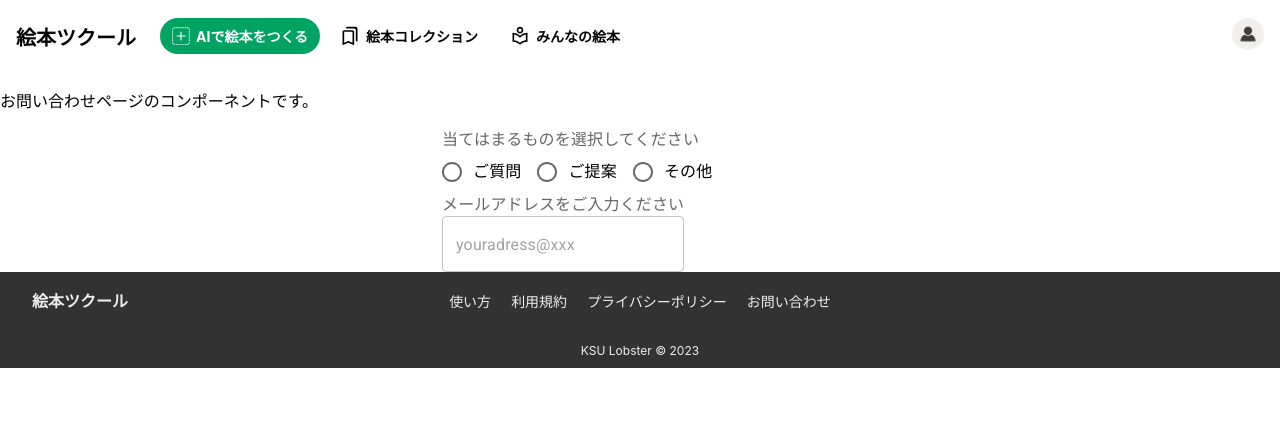
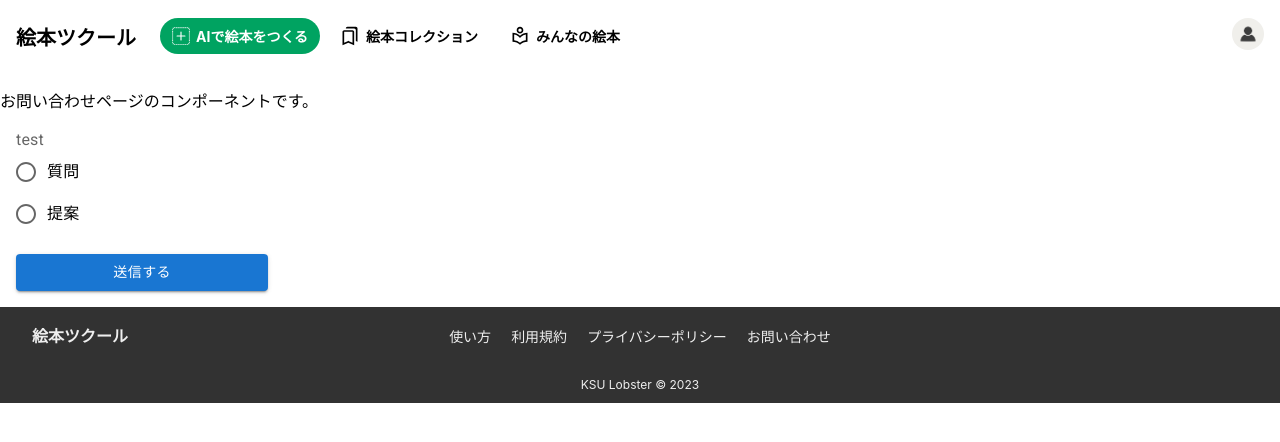
Before and after one commit to KsuLobster/hackathon_lobster, a React (Create React App) app: page /contact in a window 1280 px wide. Shown: the top 442 px of the page. Built offline with nearby package versions, Linux system fonts and the light colour scheme.

Commit message:
ラジオボタンをControllerで制御

```diff
--- a/src/pages/Contact.tsx
+++ b/src/pages/Contact.tsx
@@ -10,75 +10,150 @@ import {
   Radio,
   TextField,
   Button,
+  FormHelperText,
 } from '@mui/material'
 import { useForm, SubmitHandler, Controller } from 'react-hook-form'
 
+// 入力値の定義をする
+type Inputs = {
+  content: number
+  adress: string
+}
+
 function Contact() {
-  const [value, setValue] = useState('')
+  // useFormで必要な関数を取得し、デフォルト値を指定する
+  const { control, handleSubmit } = useForm<Inputs>({
+    defaultValues: {
+      content: -1,
+      adress: '',
+    },
+  })
 
-  const handleChange = (event: ChangeEvent<HTMLInputElement>) => {
-    setValue((event.target as HTMLInputElement).value)
+  // 検証ルールを指定する
+  const validationRules = {
+    content: {
+      validate: (value: number) => value !== -1 || 'いずれかを選択してください',
+    },
+    adress: {
+      validate: (val: string) => {
+        if (val == null) {
+          return 'メールアドレスを入力してください。'
         }
+        return true
+      },
+    },
+  }
+
+  // サブミット時の処理を作成する
+  const onSubmit: SubmitHandler<Inputs> = (data: Inputs) => {
+    console.log(`submit: ${data.content}`)
+    console.log(`submit: ${data.adress}`)
+  }
+  // const [value, setValue] = useState('')
+  //
+  // const handleChange = (event: ChangeEvent<HTMLInputElement>) => {
+  //   setValue((event.target as HTMLInputElement).value)
+  // }
 
   return (
     <div className="App">
       <p>お問い合わせページのコンポーネントです。</p>
-      <Container maxWidth="xs">
-        <FormControl>
-          <FormLabel id="radio-buttons-group-label">
-            当てはまるものを選択してください
-          </FormLabel>
+      <Stack
+        component="form"
+        noValidate
+        onSubmit={handleSubmit(onSubmit)}
+        spacing={2}
+        sx={{ m: 2, width: '25ch' }}
+      >
+        <Controller
+          name="content"
+          control={control}
+          rules={validationRules.content}
+          render={({ field, fieldState }) => (
+            <FormControl error={fieldState.invalid}>
+              <FormLabel id="radio-buttons-group-lavel">test</FormLabel>
               <RadioGroup
-            row
-            aria-labelledby="contact-radio-buttons-group-label"
-            defaultValue="request"
-            name="radio-buttons-group"
-            value={value}
-            onChange={handleChange}
+                aria-lavelledby="radio-buttons-group-label"
+                value={field.value}
+                name="content"
               >
                 <FormControlLabel
-              value="question"
+                  {...field}
+                  value={1}
                   control={<Radio />}
-              label="ご質問"
+                  label="質問"
                 />
                 <FormControlLabel
-              value="suggestion"
+                  {...field}
+                  value={2}
                   control={<Radio />}
-              label="ご提案"
-            />
-            <FormControlLabel
-              value="other"
-              control={<Radio />}
-              label="その他"
+                  label="提案"
                 />
               </RadioGroup>
+              <FormHelperText>{fieldState.error?.message}</FormHelperText>
             </FormControl>
-        <FormControl>
-          <FormLabel id="mailadress-input-textarea-label">
-            メールアドレスをご入力ください
-          </FormLabel>
-          <TextField placeholder="youradress@xxx" />
-          {value === 'question' && (
-            <div>
-              <TextField
-                minRows={3}
-                placeholder="question"
-                variant="outlined"
+          )}
         />
-            </div>
-          )}
-          {value === 'suggestion' && (
-            <div>
-              <TextField minRows={3} placeholder="suggestion" />
-            </div>
-          )}
-          {value === 'other' && (
-            <div>
-              <TextField minRows={3} placeholder="other" />
-            </div>
-          )}
-        </FormControl>
-      </Container>
+        <Button variant="contained" type="submit">
+          送信する
+        </Button>
+      </Stack>
+      {/*<Container maxWidth="xs">*/}
+      {/*  <FormControl>*/}
+      {/*    <FormLabel id="radio-buttons-group-label">*/}
+      {/*      当てはまるものを選択してください*/}
+      {/*    </FormLabel>*/}
+      {/*    <RadioGroup*/}
+      {/*      row*/}
+      {/*      aria-labelledby="contact-radio-buttons-group-label"*/}
+      {/*      defaultValue="request"*/}
+      {/*      name="radio-buttons-group"*/}
+      {/*      value={value}*/}
+      {/*      onChange={handleChange}*/}
+      {/*    >*/}
+      {/*      <FormControlLabel*/}
+      {/*        value="question"*/}
+      {/*        control={<Radio />}*/}
+      {/*        label="ご質問"*/}
+      {/*      />*/}
+      {/*      <FormControlLabel*/}
+      {/*        value="suggestion"*/}
+      {/*        control={<Radio />}*/}
+      {/*        label="ご提案"*/}
+      {/*      />*/}
+      {/*      <FormControlLabel*/}
+      {/*        value="other"*/}
+      {/*        control={<Radio />}*/}
+      {/*        label="その他"*/}
+      {/*      />*/}
+      {/*    </RadioGroup>*/}
+      {/*  </FormControl>*/}
+      {/*  <FormControl>*/}
+      {/*    <FormLabel id="mailadress-input-textarea-label">*/}
+      {/*      メールアドレスをご入力ください*/}
+      {/*    </FormLabel>*/}
+      {/*    <TextField placeholder="youradress@xxx" />*/}
+      {/*    {value === 'question' && (*/}
+      {/*      <div>*/}
+      {/*        <TextField*/}
+      {/*          minRows={3}*/}
+      {/*          placeholder="question"*/}
+      {/*          variant="outlined"*/}
+      {/*        />*/}
+      {/*      </div>*/}
+      {/*    )}*/}
+      {/*    {value === 'suggestion' && (*/}
+      {/*      <div>*/}
+      {/*        <TextField minRows={3} placeholder="suggestion" />*/}
+      {/*      </div>*/}
+      {/*    )}*/}
+      {/*    {value === 'other' && (*/}
+      {/*      <div>*/}
+      {/*        <TextField minRows={3} placeholder="other" />*/}
+      {/*      </div>*/}
+      {/*    )}*/}
+      {/*  </FormControl>*/}
+      {/*</Container>*/}
     </div>
   )
 }
```
Lines whose indentation alone changed are shown as unchanged.
